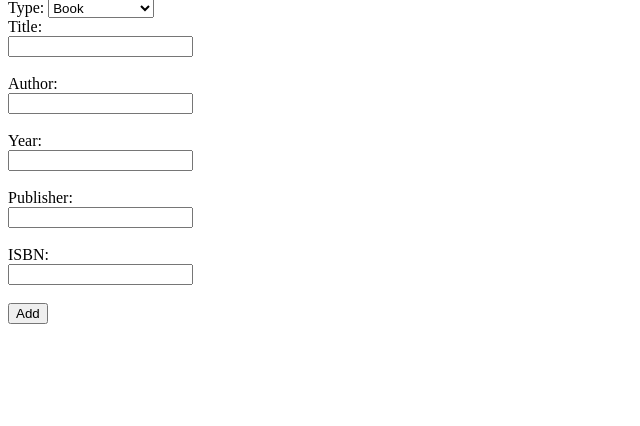
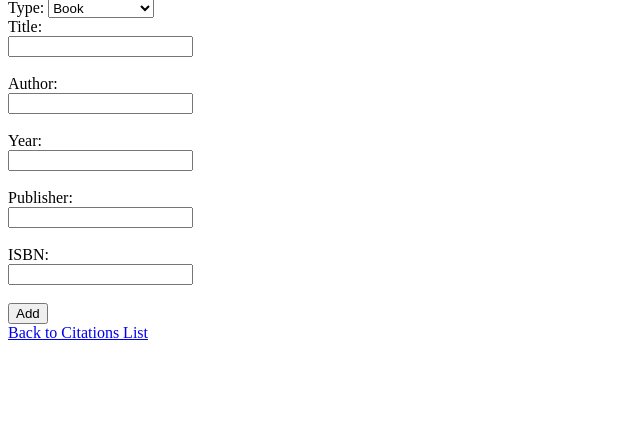
Before and after one commit to ranilar/BibCreate, a Flask app: page /new_reference in a window 1280 px wide. Shown: the part 68-494 px from the top of the page, without its empty margins (0-640 px from the left). Run offline with Flask 3, Linux system fonts and the light colour scheme.

Commit message:
add link to citations list

```diff
--- a/src/templates/new_reference.html
+++ b/src/templates/new_reference.html
@@ -92,6 +92,10 @@ Create a new reference
   <button type="submit">Add</button>
 </form>
 
+<div>
+  <a href="/">Back to Citations List</a>
+</div>
+
 <script>
   function toggleFields() {
     const refType = document.getElementById("ref_type").value;
```
